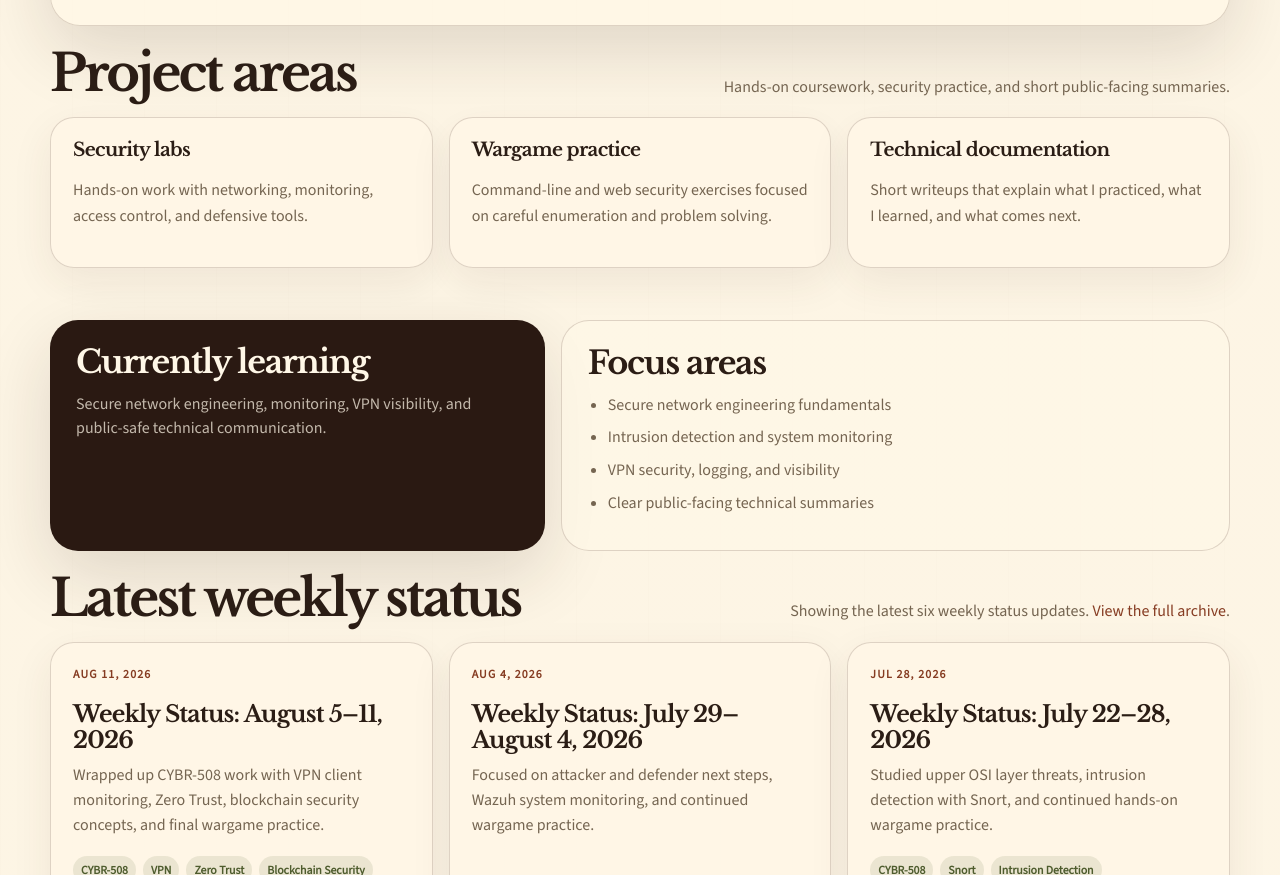
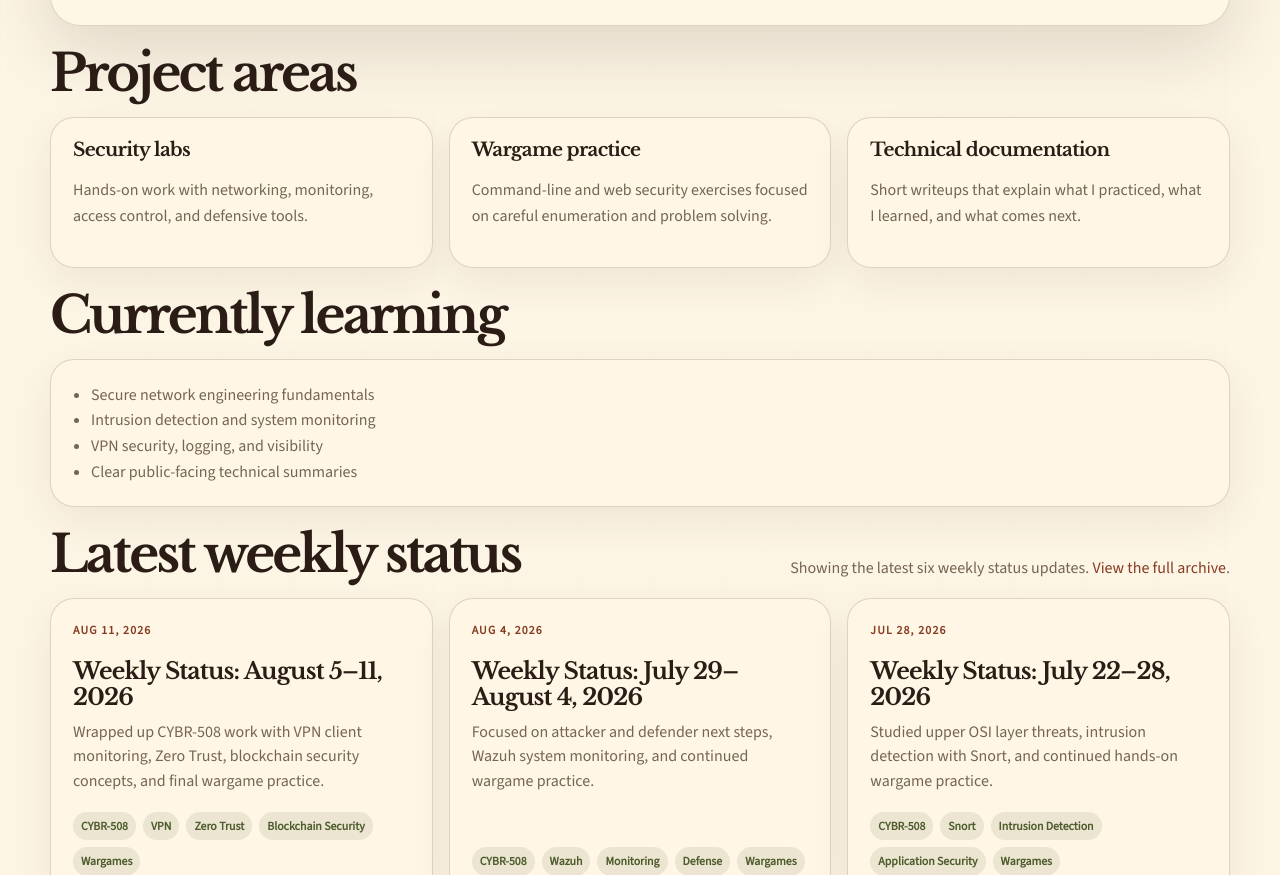
Before and after one commit to dvcltr/dvcltr-site, an Astro site: page / in a window 1280 px wide. Shown: the part 1102-1977 px from the top of the page. Built offline with nearby package versions, Linux system fonts and the light colour scheme; Astro itself is replaced by a stand-in of ours.

Commit message:
refactor: simplify projects and learning sections

```diff
--- a/src/pages/index.astro
+++ b/src/pages/index.astro
@@ -59,7 +59,6 @@ const posts = (await getCollection('status'))
   <section id="projects">
     <div class="section-head">
       <h2>Project areas</h2>
-      <p>Hands-on coursework, security practice, and short public-facing summaries.</p>
     </div>
     <div class="grid">
       <div class="card">
@@ -77,13 +76,11 @@ const posts = (await getCollection('status'))
     </div>
   </section>
 
-  <section id="learning" class="learning-grid">
-    <div class="note-panel">
+  <section id="learning">
+    <div class="section-head">
       <h2>Currently learning</h2>
-      <p>Secure network engineering, monitoring, VPN visibility, and public-safe technical communication.</p>
     </div>
-    <div class="focus-panel">
-      <h2>Focus areas</h2>
+    <div class="card">
       <ul>
         <li>Secure network engineering fundamentals</li>
         <li>Intrusion detection and system monitoring</li>
--- a/src/styles/global.css
+++ b/src/styles/global.css
@@ -314,21 +314,6 @@ a:hover { text-decoration: underline; }
 .course-pill.current { background: var(--orange); color: var(--paper); border-color: var(--orange-dark); box-shadow: 4px 4px 0 rgba(74, 47, 33, 0.12); }
 .progress-note { margin: 16px 0 0; color: var(--muted); }
 
-.learning-grid { display: grid; grid-template-columns: 0.85fr 1.15fr; gap: 16px; margin-top: 52px; }
-.note-panel {
-  border-radius: 28px;
-  background: var(--cocoa);
-  color: var(--paper);
-  padding: 26px;
-  box-shadow: var(--shadow);
-}
-.note-panel h2,
-.focus-panel h2 { margin: 0 0 14px; font-family: var(--serif); font-size: 2rem; line-height: 1; letter-spacing: -0.04em; }
-.note-panel p { margin: 0; color: rgba(255, 247, 231, 0.72); }
-.focus-panel { border: 1px solid var(--line); border-radius: 28px; background: rgba(255, 247, 231, 0.66); padding: 26px; }
-.focus-panel ul { margin: 0; padding-left: 20px; color: var(--muted); }
-.focus-panel li { margin: 8px 0; }
-
 .page-heading { padding: clamp(50px, 7vw, 90px) 0 34px; }
 .archive-list { margin-top: 24px; }
 
@@ -375,7 +360,6 @@ a:hover { text-decoration: underline; }
 
 @media (max-width: 900px) {
   .hero,
-  .learning-grid,
   .post-shell { grid-template-columns: 1fr; }
   .status-list { grid-template-columns: 1fr 1fr; }
   .course-track { grid-template-columns: repeat(5, minmax(0, 1fr)); }
```
